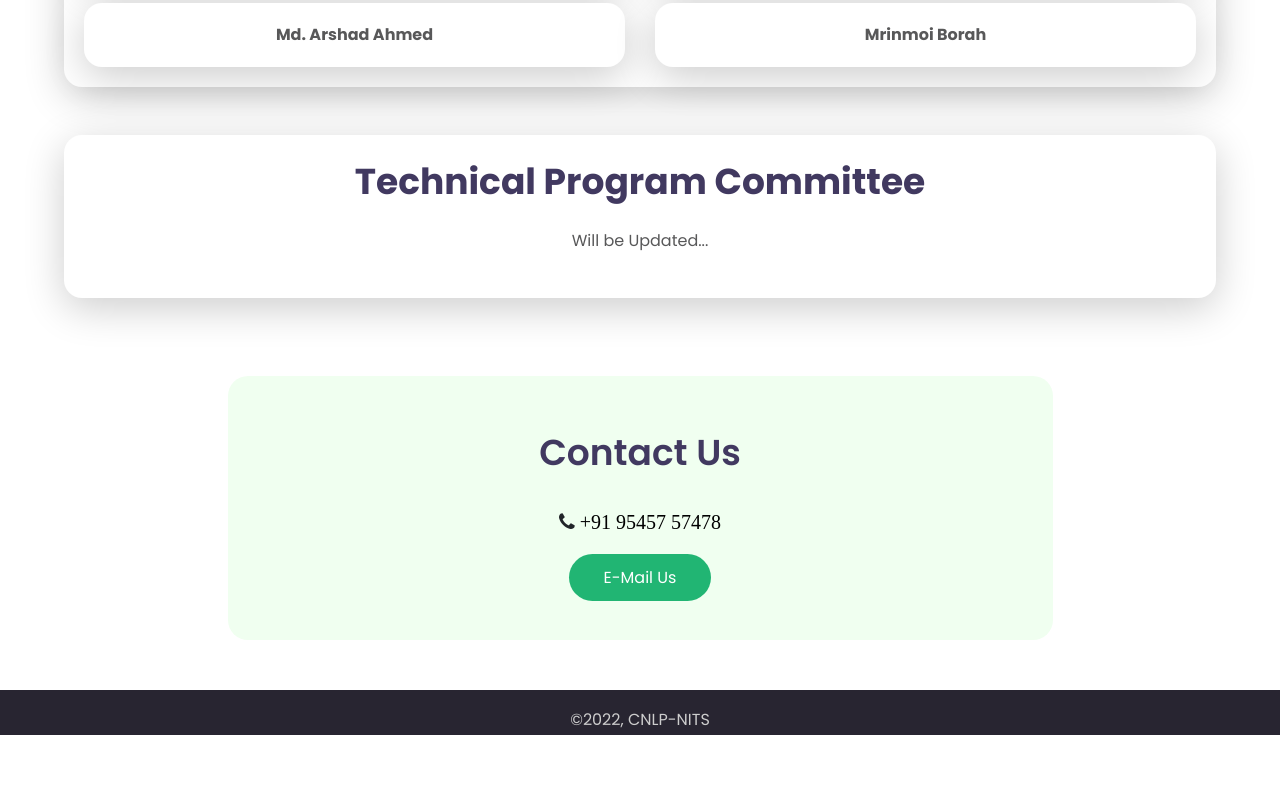
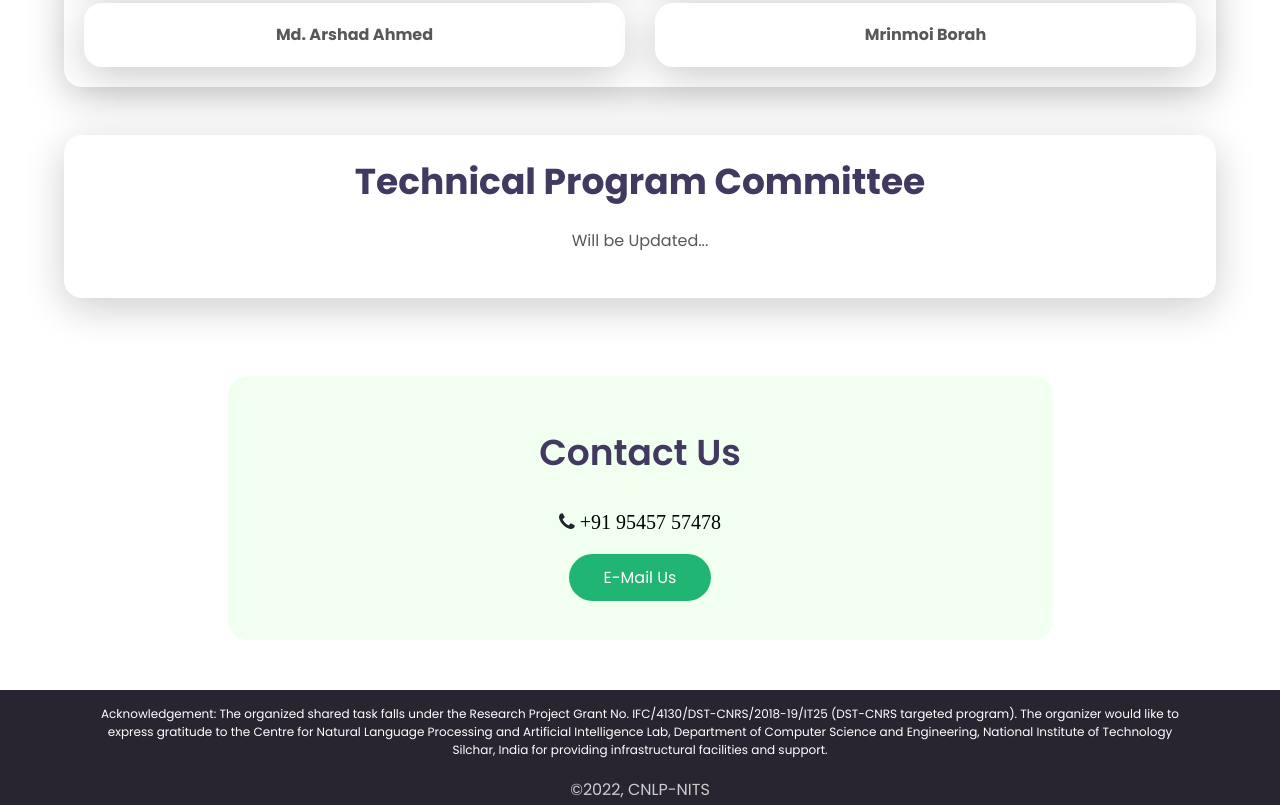
Before and after one commit to proadhikary/textsumeval22, a plain HTML site: page index.html in a window 1280 px wide. Shown: the part 3981-4786 px from the top of the page. Before the commit the page ends 4716 px from the top, so only its background shows below. Drawn offline with nearby package versions, Linux system fonts and the light colour scheme.

Commit message:
Update index.html

```diff
--- a/index.html
+++ b/index.html
@@ -482,6 +482,7 @@
       <footer class="footer-section">
          <div class="container">
             <div class="copyright text-center">
+                <p style="font-size: 12px;">Acknowledgement: The organized shared task falls under the Research Project Grant No. IFC/4130/DST-CNRS/2018-19/IT25 (DST-CNRS targeted program). The organizer would like to express gratitude to the Centre for Natural Language Processing and Artificial Intelligence Lab, Department of Computer Science and Engineering, National Institute of Technology Silchar, India for providing infrastructural facilities and support.</p>
                <small>©2022, CNLP-NITS</small>
             </div>
          </div>
```
